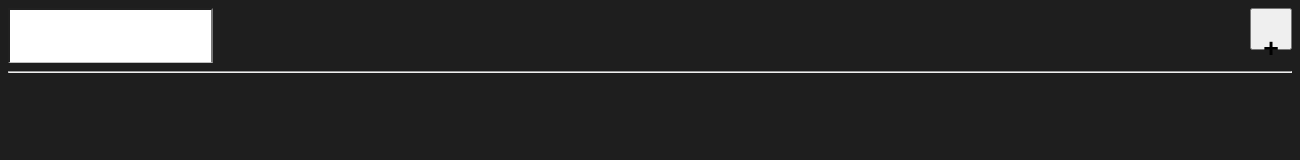
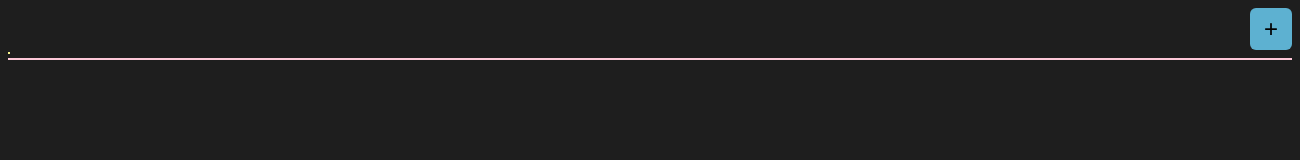
Before and after one commit to daledoster/Sticky_Utils, an Electron app: page src/views/index.html in a window 1300 px wide. Drawn offline with nearby package versions, Linux system fonts and the light colour scheme.

Commit message:
Responsive header title with bottom border transition for text input

```diff
--- a/main.js
+++ b/main.js
@@ -2,8 +2,8 @@ const {app, BrowserWindow} = require('electron');
 
 function createWindow() {
   let win = new BrowserWindow({
-    width: 800,
-    height: 650,
+    width: 1300,
+    height: 1100,
     'minWidth': 400,
     'minHeight': 400,
     webPreferences: {
--- a/src/css/main.css
+++ b/src/css/main.css
@@ -2,39 +2,78 @@ body {
   background-color: #1e1e1e;
 }
 
-#noteHeader {
-  position: relative;
-  width: 100%;
-}
-
-.textInputWrapper {
-  display: inline-block;
-  box-sizing: border-box;
-  left: 0;
-  right: 100px;
-}
-
-input#noteTitle {
-  width: 100%;
-  padding: 5px;
-  border-bottom: 1px solid #bfbfbf;
+div#noteHeader {
+  display: flex;
   height: 42px;
 }
 
-input#noteTitle:focus {
-  /*color: #bfbfbf;*/
+div#noteTitle {
+  flex: 1;
+  padding-right: 5px;
+}
+
+input#noteTitleText {
+  width: 100%;
+  height: 100%;
+  color: #bfbfbf;
+  font-size: 36px;
+  border: none;
+  background-color: #1e1e1e;
+  overflow: hidden;
+}
+
+span.inputExpand {
+  border: 0.5px solid #f7f48b;
+  display: inline-block;
+  float: left;
+}
+
+input#noteTitleText ~ .inputExpand {
+  display: inline-block;
+  left: 8px;
+  top: 42px;
+  width: 0%;
+  height: 0.25px;
+}
+
+input#noteTitleText:focus {
+  outline: none;
+  border: none;
+  background-color: #1e1e1e;
+}
+
+input#noteTitleText:focus ~ .inputExpand {
+  /* display: inline-block; */
+  width: 100%;
+  transition: 0.5s;
+}
+
+button#newWindowInstance {
+  min-width: 42px;
+  min-height: 42px;
+  background-color: #5db1d1;
+  border: none;
+  text-align: center;
+  display: inline-block;
+  font-size: 24px;
+  border-radius: 6px;
+}
+
+hr {
+  border: 0.5px solid #fec8d8;
+}
+
+/* input#noteTitle:focus {
   height: 42px !important;
   border-bottom: 1px solid !important;
   border: 1 !important;
   outline: 1 !important;
-  /* width: 100% !important; */
 }
 
 button#newWindowInstance {
-  position: absolute;
   display: inline-block;
-  right: 0;
+  right: 5px;
   width: 42px;
   height: 42px;
   padding: 5px;
-}
+} */
--- a/src/views/index.html
+++ b/src/views/index.html
@@ -10,13 +10,17 @@
   </head>
   <body class="bg-dark">
     <div id="noteHeader">
-      <div class="textInputWrapper">
-        <input id="noteTitle" type="text">
+      <div id="noteTitle">
+        <input id="noteTitleText" type="text">
+        <span class="inputExpand"></span>
+        <!-- </input> -->
       </div>
-      <button id="newWindowInstance" type="button">
-        <h1>+</h1>
-      </button>
+      <div>
+        <button id="newWindowInstance" type="button">
+          +
+        </button>
+      </div>
     </div>
-    <hr class="bg-secondary my-0">
+    <hr>
   </body>
 </html>
```
